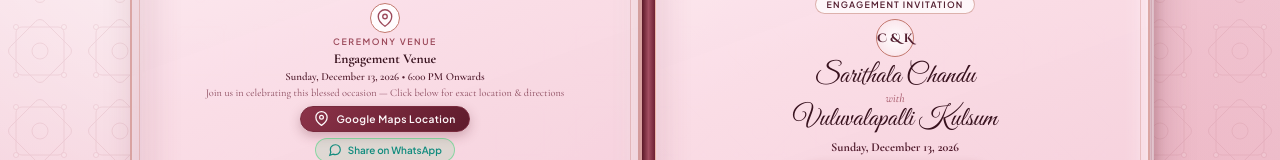
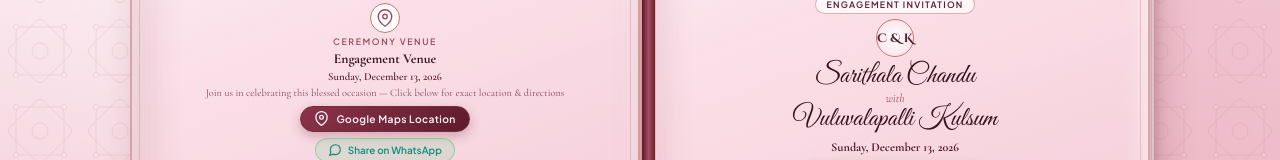
Before and after one commit to Chandu1123/Engagement_invitation, a React (Vite) app: page / in a window 1280 px wide. Shown: the part 389-549 px from the top of the page. Built offline with nearby package versions, Linux system fonts and the light colour scheme; the HTML template or start-up script is replaced by a standard one.

Commit message:
Remove engagement timing and keep date only per user request

```diff
--- a/src/components/InvitationBook.jsx
+++ b/src/components/InvitationBook.jsx
@@ -35,6 +35,7 @@ function calculateTimeLeft(targetDateString, fallbackDateObj) {
  * - When opened, the cover swings 180° to the left, revealing the full 2-sided book spread.
  * - Left Page: Bismillah, Greeting, Couple Names & Islamic Blessing Dua.
  * - Right Page: Date, Live Countdown Timer, Venue & Google Maps button.
+ * - Timing omitted per user request.
  * - WhatsApp share option is conveniently placed in the header & quick-actions bar.
  * - Zero webpage scrolling; fully responsive across all screens.
  */
@@ -54,12 +55,12 @@ export default function InvitationBook({ config, onFirstOpen }) {
       ? couple.groomFullName
       : couple.brideFullName;
 
-  // Live countdown timer state
+  // Live countdown timer state (counts down to engagement date)
   const fallbackDate = new Date(
     date.year,
     date.monthNumber - 1,
     date.dayOfMonth,
-    18,
+    0,
     0,
     0
   );
@@ -395,7 +396,7 @@ export default function InvitationBook({ config, onFirstOpen }) {
                 <h3 className="book-venue-title">{venue.name}</h3>
                 <p className="venue-clean-details">
                   {date.dayOfWeek}, {date.monthName} {date.dayOfMonth},{' '}
-                  {date.year} • {date.startTimeDisplay}
+                  {date.year}
                 </p>
                 <p className="venue-clean-address">
                   {venue.addressLine1}
--- a/src/config.js
+++ b/src/config.js
@@ -39,7 +39,7 @@ const invitationConfig = {
   },
 
   // --------------------------------------------------------------------------
-  // 3. ENGAGEMENT DATE & TIME CONFIGURATION
+  // 3. ENGAGEMENT DATE CONFIGURATION
   // --------------------------------------------------------------------------
   date: {
     dayOfMonth: 13,
@@ -47,10 +47,10 @@ const invitationConfig = {
     monthNumber: 12, // 1 = January ... 12 = December
     year: 2026, // Configurable year
     dayOfWeek: "Sunday",
-    startTimeDisplay: "6:00 PM Onwards",
+    startTimeDisplay: "",
     // ISO 8601 timestamp used by the Live Countdown Timer
-    isoStartDateTime: "2026-12-13T18:00:00+05:30",
-    isoEndDateTime: "2026-12-13T22:00:00+05:30",
+    isoStartDateTime: "2026-12-13T00:00:00+05:30",
+    isoEndDateTime: "2026-12-13T23:59:59+05:30",
   },
 
   // --------------------------------------------------------------------------
```
